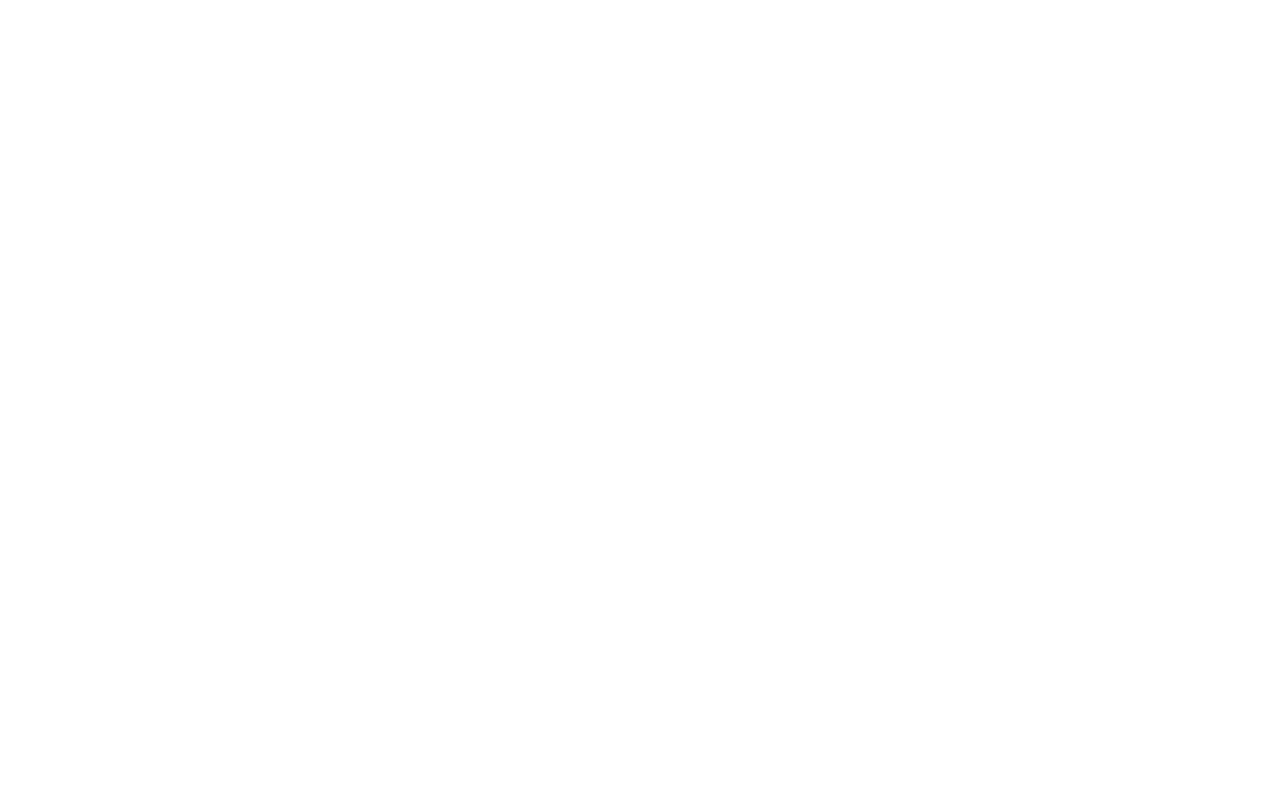
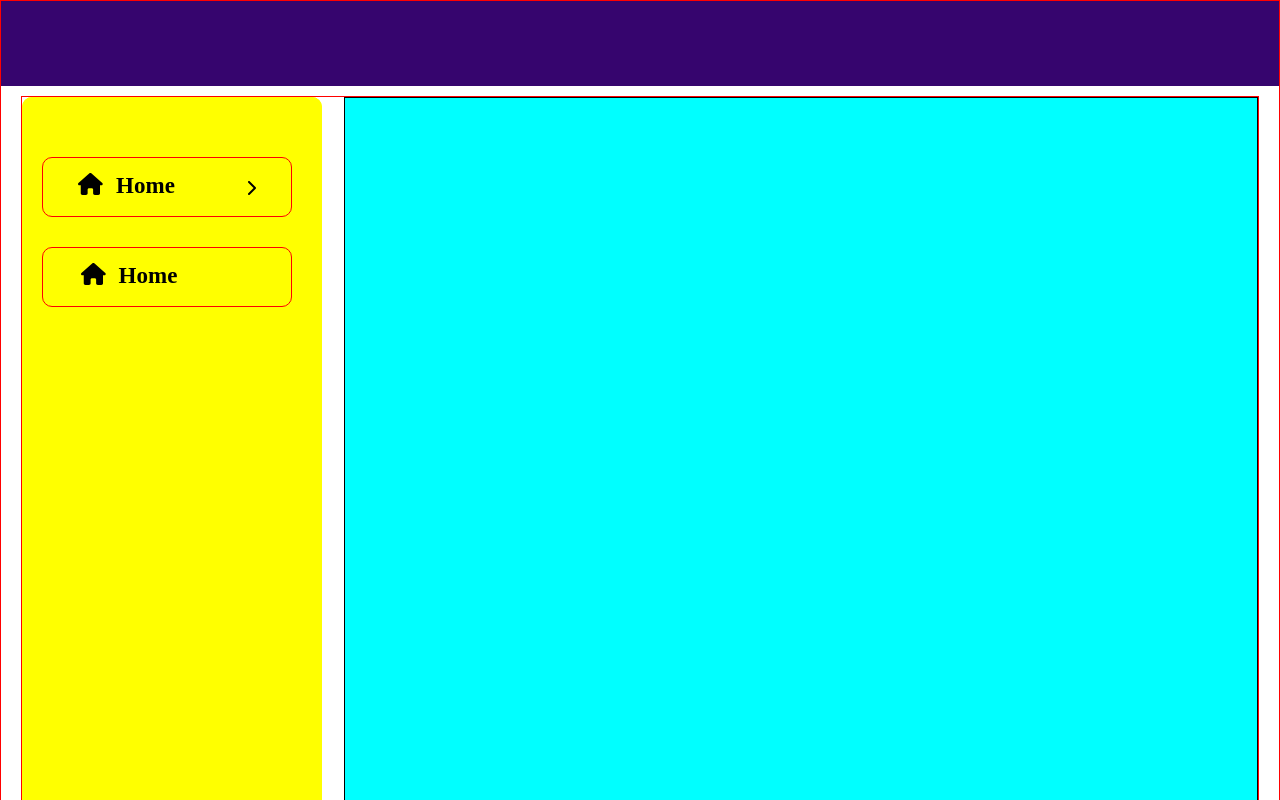
Before and after one commit to DaiCatPhan/NLCNTT-frontend, a React (Vite) app: page /homeadmin in a window 1280 px wide. Before the commit this address had no page. Shown: the top 800 px of the page. Built offline with nearby package versions, Linux system fonts and the light colour scheme.

Commit message:
homeAdmin

```diff
--- /dev/null
+++ b/src/admin/HomeAdmin/HomeAdmin.jsx
@@ -0,0 +1,25 @@
+import className from "classnames/bind";
+import styles from "./HomeAdmin.module.scss";
+import { Link } from "react-router-dom";
+
+import NavBarAdmin from "../../components/NavBarAdmin";
+
+const cx = className.bind(styles);
+
+function HomeAdmin() {
+  return (
+    <div className={cx("wrapper")}>
+      <header className={cx("header")}></header>
+      <div className={cx("container")}>
+        <div className={cx("mainContainer")}>
+          <div className={cx("navbar")}>
+            <NavBarAdmin />
+          </div>
+          <div className={cx("content")}></div>
+        </div>
+      </div>
+    </div>
+  );
+}
+
+export default HomeAdmin;
--- /dev/null
+++ b/src/admin/HomeAdmin/HomeAdmin.module.scss
@@ -0,0 +1,38 @@
+.wrapper {
+  border: 1px solid red;
+}
+
+.header {
+  width: 100%;
+  height: 85px;
+  background-color: rgb(54, 5, 110);
+  position: relative;
+}
+
+.container {
+  width: 100%;
+}
+
+.mainContainer {
+  border: 1px solid red;
+  margin: 10px 20px;
+  display: grid;
+  grid-template-columns: 300px auto;
+  grid-template-rows: 1000px 1000px;
+  column-gap: 20px;
+}
+
+.navbar {
+  background-color: yellow;
+  border-radius: 10px;
+  width: 300px;
+  height: 100%;
+  position: relative;
+}
+
+.content {
+  margin-left: 2px;
+  border: 1px solid black;
+  background-color: aqua;
+  height: 100%;
+}
--- /dev/null
+++ b/src/admin/HomeAdmin/index.js
@@ -0,0 +1 @@
+export {default} from './HomeAdmin'
--- /dev/null
+++ b/src/components/NavBarAdmin/NavBarAdmin.jsx
@@ -0,0 +1,55 @@
+import className from "classnames/bind";
+import styles from "./NavBarAdmin.module.scss";
+import { Link } from "react-router-dom";
+
+const cx = className.bind(styles);
+
+function NavBarAdmin() {
+  return (
+    <div className={cx("wrapper")}>
+      <ul className={cx("menu")}>
+        <li className={cx("item")}>
+          <Link>
+            <div className={cx("item_left")}>
+              <svg
+                xmlns="http://www.w3.org/2000/svg"
+                height="1em"
+                viewBox="0 0 576 512"
+              >
+                <path d="M575.8 255.5c0 18-15 32.1-32 32.1h-32l.7 160.2c0 2.7-.2 5.4-.5 8.1V472c0 22.1-17.9 40-40 40H456c-1.1 0-2.2 0-3.3-.1c-1.4 .1-2.8 .1-4.2 .1H416 392c-22.1 0-40-17.9-40-40V448 384c0-17.7-14.3-32-32-32H256c-17.7 0-32 14.3-32 32v64 24c0 22.1-17.9 40-40 40H160 128.1c-1.5 0-3-.1-4.5-.2c-1.2 .1-2.4 .2-3.6 .2H104c-22.1 0-40-17.9-40-40V360c0-.9 0-1.9 .1-2.8V287.6H32c-18 0-32-14-32-32.1c0-9 3-17 10-24L266.4 8c7-7 15-8 22-8s15 2 21 7L564.8 231.5c8 7 12 15 11 24z" />
+              </svg>
+              <span>Home</span>
+            </div>
+            <div className={cx("item_right")}>
+              <svg
+                xmlns="http://www.w3.org/2000/svg"
+                height="1em"
+                viewBox="0 0 320 512"
+              >
+                <path d="M310.6 233.4c12.5 12.5 12.5 32.8 0 45.3l-192 192c-12.5 12.5-32.8 12.5-45.3 0s-12.5-32.8 0-45.3L242.7 256 73.4 86.6c-12.5-12.5-12.5-32.8 0-45.3s32.8-12.5 45.3 0l192 192z" />
+              </svg>
+            </div>
+          </Link>
+        </li>
+
+        <li className={cx("item")}>
+          <Link>
+            <div className={cx("item_left")}>
+              <svg
+                xmlns="http://www.w3.org/2000/svg"
+                height="1em"
+                viewBox="0 0 576 512"
+              >
+                <path d="M575.8 255.5c0 18-15 32.1-32 32.1h-32l.7 160.2c0 2.7-.2 5.4-.5 8.1V472c0 22.1-17.9 40-40 40H456c-1.1 0-2.2 0-3.3-.1c-1.4 .1-2.8 .1-4.2 .1H416 392c-22.1 0-40-17.9-40-40V448 384c0-17.7-14.3-32-32-32H256c-17.7 0-32 14.3-32 32v64 24c0 22.1-17.9 40-40 40H160 128.1c-1.5 0-3-.1-4.5-.2c-1.2 .1-2.4 .2-3.6 .2H104c-22.1 0-40-17.9-40-40V360c0-.9 0-1.9 .1-2.8V287.6H32c-18 0-32-14-32-32.1c0-9 3-17 10-24L266.4 8c7-7 15-8 22-8s15 2 21 7L564.8 231.5c8 7 12 15 11 24z" />
+              </svg>
+              <span>Home</span>
+            </div>
+            <div></div>
+          </Link>
+        </li>
+      </ul>
+    </div>
+  );
+}
+
+export default NavBarAdmin;
--- /dev/null
+++ b/src/components/NavBarAdmin/NavBarAdmin.module.scss
@@ -0,0 +1,58 @@
+.wrapper {
+  background-color: yellow;
+  border-radius: 10px;
+  width: 300px;
+  height: 100%;
+  position: relative;
+}
+
+.menu {
+  position: absolute;
+  top: 30px;
+  width: 100%;
+}
+
+.item {
+  margin: 30px 0;
+}
+
+.item a {
+  border: 1px solid red;
+  border-radius: 10px;
+  width: 250px;
+  height: 60px;
+  display: flex;
+  justify-content: space-around;
+  align-items: center;
+}
+
+.item_left {
+  svg {
+    color: black;
+    font-size: 22px;
+    margin-right: 13px;
+    margin-bottom: 10px;
+  }
+
+  span {
+    font-size: 23px;
+    font-weight: 600;
+    color: black;
+  }
+}
+
+// .item a span {
+//   margin-left: 20px;
+//   color: black;
+//   font-size: 22px;
+// }
+
+// .item a span svg {
+//   font-size: 23px;
+//   margin-right: 20px;
+//   margin-bottom: 8px;
+// }
+
+// .item a div {
+//   margin-left: 100px;
+// }
--- /dev/null
+++ b/src/components/NavBarAdmin/index.js
@@ -0,0 +1 @@
+export {default} from './NavBarAdmin'
--- a/src/routes/index.js
+++ b/src/routes/index.js
@@ -10,12 +10,17 @@
 import Philosophy from "../resources/AboutUs/Philosophy";
 import Contact from "../resources/Contact";
 
+import HomeAdmin from "../admin/HomeAdmin";
+
 // Tour
 import ListTourDomestic from "../resources/Tours/ListTourDomestic";
 import ListTourForeign from "../resources/Tours/ListTourForeign";
 import Tour from "../resources/Tours/Tour";
 
 const publicRoutes = [
+
+  { path: "/homeadmin", component: HomeAdmin, layout: NoneLayout },
+
 
 
   // AllTypeTour
@@ -47,6 +52,9 @@
   { path: "/", component: FirstPage },
 ];
 
-const privateRoutes = [];
+const privateRoutes = [
+  // { path: "/homeadmin", component: HomeAdmin, layout: NoneLayout },
+
+];
 
 export { publicRoutes, privateRoutes };
```
